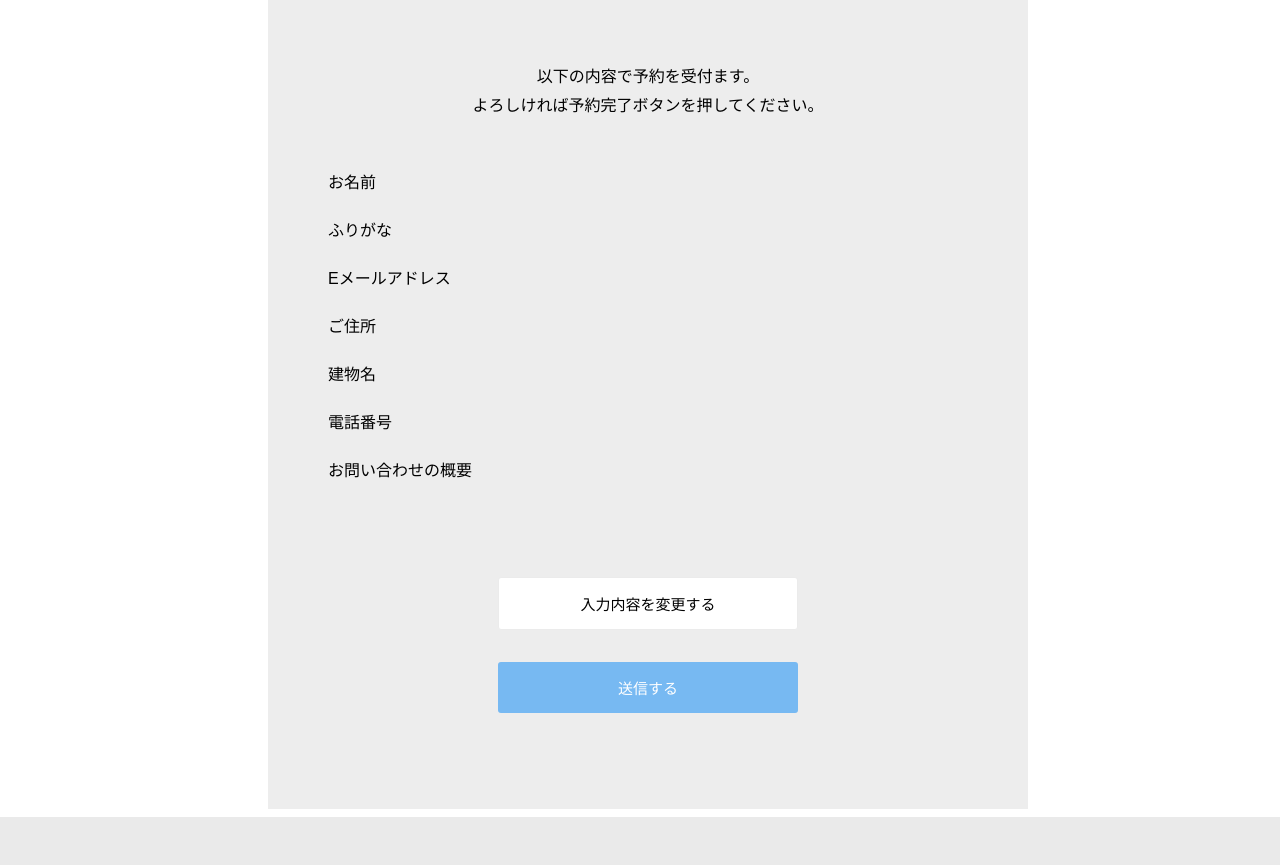
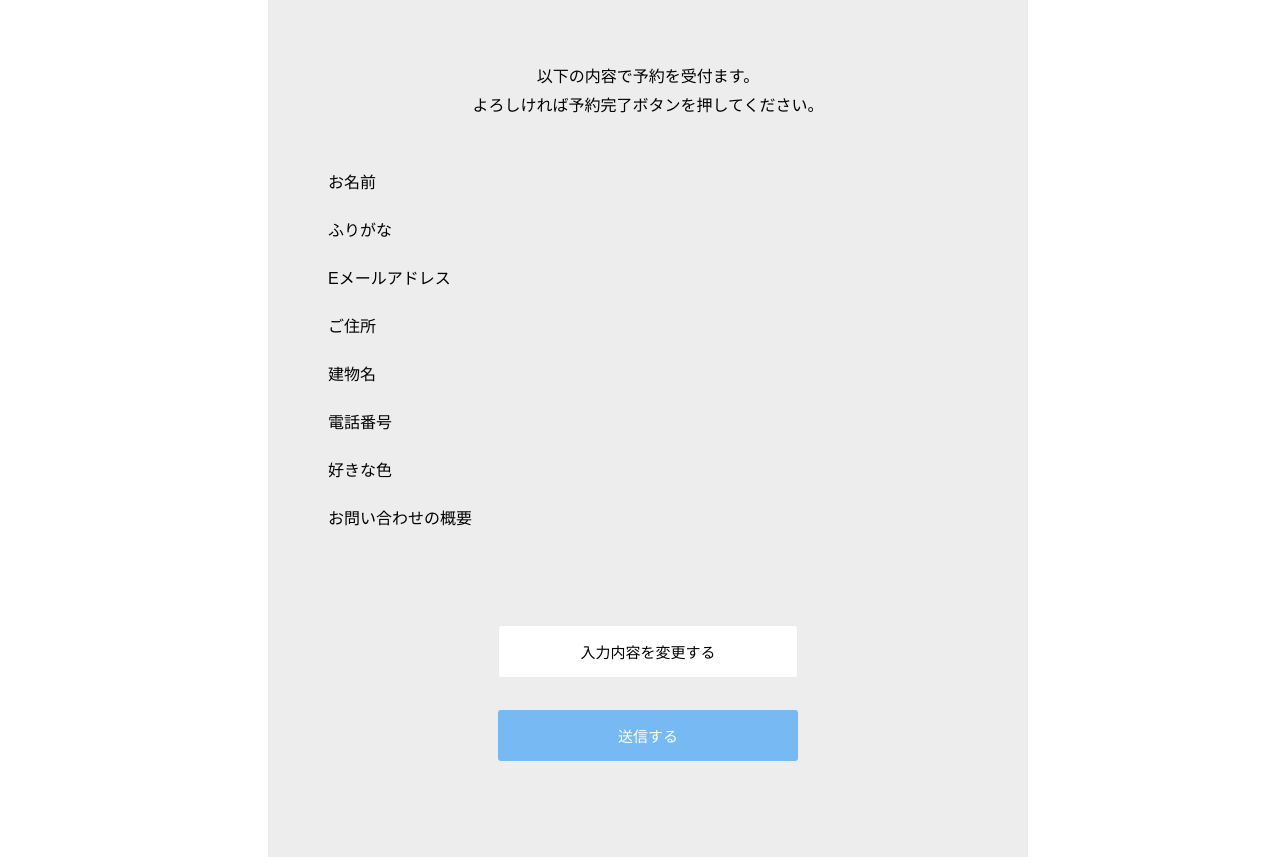
Before and after one commit to suusan11/contact-form, a PHP site: page /confirm.php in a window 1280 px wide. Shown: the part 63-928 px from the top of the page. Before the commit the page ends 880 px from the top, so only its background shows below. Run offline with PHP 8.4, Linux system fonts and the light colour scheme; the visitor is signed in with stand-in values (Sample User, id 1).

Commit message:
:sparkles: add select

```diff
--- a/confirm.php
+++ b/confirm.php
@@ -28,6 +28,7 @@
         住所1： {$post['address']}
         住所2： {$post['address2']}
         電話番号： {$post['tel']}
+        好きな色： {$post['select']}
         問い合わせ内容： {$post['message']}
         EOT;
 
@@ -43,6 +44,7 @@
         住所1： {$post['address']}
         住所2： {$post['address2']}
         電話番号： {$post['tel']}
+        好きな色： {$post['select']}
         問い合わせ内容： {$post['message']}
         EOT;
 
@@ -101,6 +103,10 @@
                         <p><?php echo htmlspecialchars($post['tel']); ?></p>
                     </div>
                     <div class="wrap__item">
+                        <label>好きな色</label>
+                        <p><?php echo htmlspecialchars($post['select']); ?></p>
+                    </div>
+                    <div class="wrap__item">
                         <label>お問い合わせの概要</label>
                         <p><?php echo nl2br(htmlspecialchars($post['message'])); ?></p>
                     </div>
--- a/style.css
+++ b/style.css
@@ -125,6 +125,13 @@ PAGE - CONTACT INDEX
     margin: 0.5rem auto;
 }
 
+.form__select select {
+    width: 40%;
+    max-width: 250px;
+    height: 40px;
+    border: 1px solid #EBEBEB;
+}
+
 /* --------------------
 PAGE - CONFIRM
 -------------------- */
```
Also changed, not shown: index.php (+21 -0 lines).
